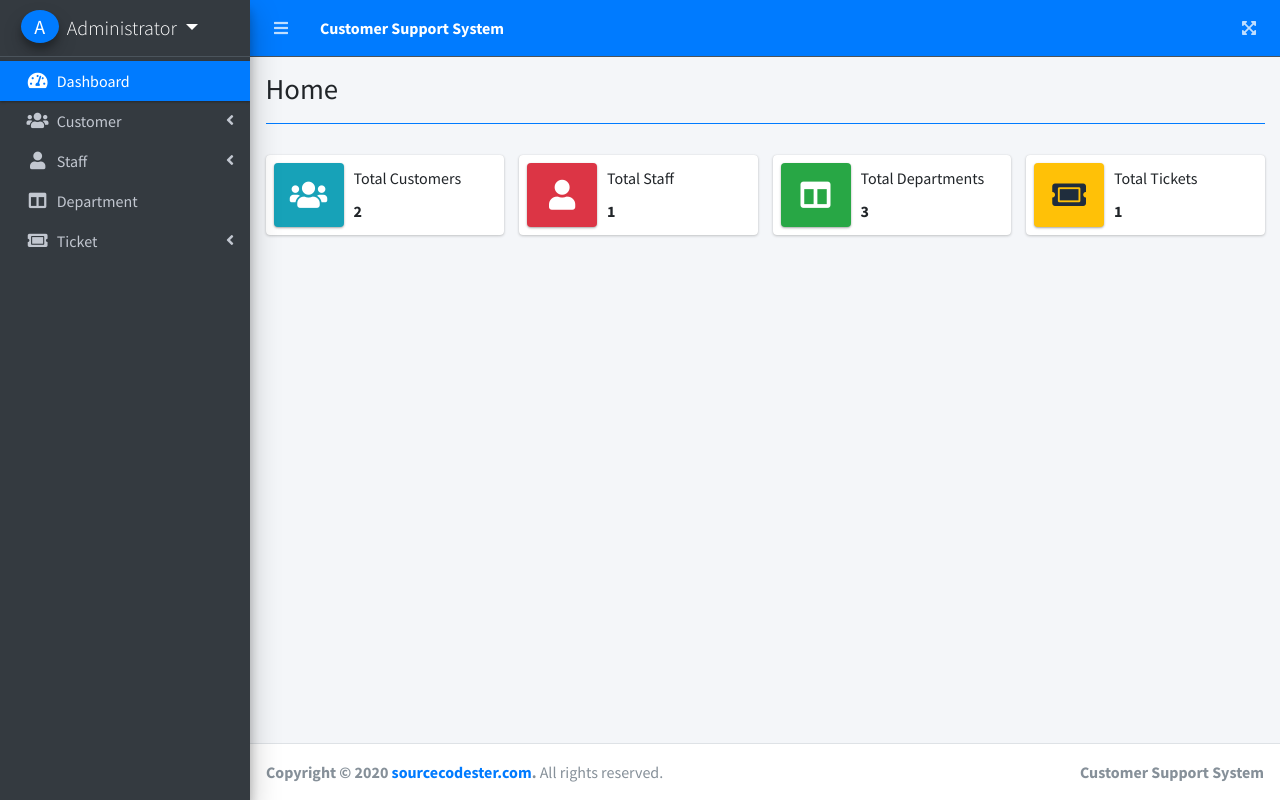
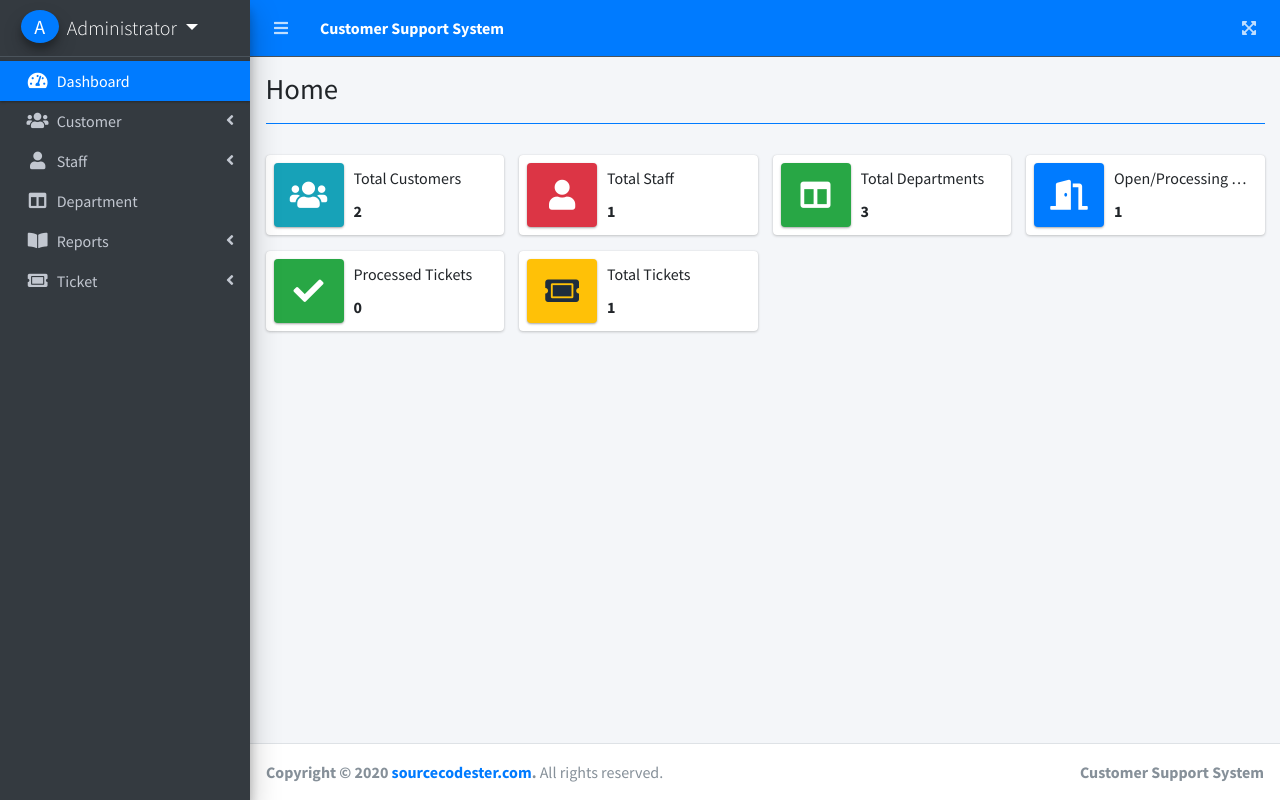
Before and after one commit to Negusu12/customer_support, a PHP site: page /customer-support-system/ in a window 1280 px wide. Run offline with PHP 8.4, Linux system fonts and the light colour scheme; a user stored in the database is signed in; data comes from the database, SQL or seed files in the repository; some libraries are stand-ins or nearby versions.

Commit message:
finialized report, dashbord for staff

```diff
--- a/home.php
+++ b/home.php
@@ -49,6 +49,37 @@
       <!-- /.info-box -->
     </div>
     <!-- /.col -->
+
+    <div class="col-12 col-sm-6 col-md-3">
+      <div class="info-box mb-3">
+        <span class="info-box-icon bg-primary elevation-1"><i class="fas fa-door-open"></i></span>
+
+        <div class="info-box-content">
+          <span class="info-box-text">Open/Processing Tickets</span>
+          <span class="info-box-number"><?php echo $conn->query("SELECT * FROM tickets WHERE (tickets.status = 0 OR tickets.status = 1)")->num_rows; ?></span>
+        </div>
+        <!-- /.info-box-content -->
+      </div>
+      <!-- /.info-box -->
+    </div>
+    <!-- /.col -->
+
+    <!-- fix for small devices only -->
+    <div class="clearfix hidden-md-up"></div>
+
+    <div class="col-12 col-sm-6 col-md-3">
+      <div class="info-box mb-3">
+        <span class="info-box-icon bg-success elevation-1"><i class="fas fa-check"></i></span>
+
+        <div class="info-box-content">
+          <span class="info-box-text">Processed Tickets</span>
+          <span class="info-box-number"><?php echo $conn->query("SELECT * FROM tickets where tickets.status=2")->num_rows; ?></span>
+        </div>
+        <!-- /.info-box-content -->
+      </div>
+      <!-- /.info-box -->
+    </div>
+
     <div class="col-12 col-sm-6 col-md-3">
       <div class="info-box mb-3">
         <span class="info-box-icon bg-warning elevation-1"><i class="fas fa-ticket-alt"></i></span>
@@ -66,24 +97,12 @@
 
 <?php elseif ($_SESSION['login_type'] == 3) : ?>
   <div class="row">
-    <div class="col-12 col-sm-6 col-md-3">
-      <div class="info-box">
-        <span class="info-box-icon bg-info elevation-1"><i class="fas fa-users"></i></span>
 
-        <div class="info-box-content">
-          <span class="info-box-text">Total Customers</span>
-          <span class="info-box-number">
-            <?php echo $conn->query("SELECT * FROM customers")->num_rows; ?>
-          </span>
-        </div>
-        <!-- /.info-box-content -->
-      </div>
-      <!-- /.info-box -->
-    </div>
+
     <!-- /.col -->
     <div class="col-12 col-sm-6 col-md-3">
       <div class="info-box mb-3">
-        <span class="info-box-icon bg-warning elevation-1"><i class="fas fa-ticket-alt"></i></span>
+        <span class="info-box-icon bg-info elevation-1"><i class="fas fa-door-open"></i></span>
 
         <div class="info-box-content">
           <span class="info-box-text">Open Tickets</span>
@@ -100,7 +119,7 @@
 
     <div class="col-12 col-sm-6 col-md-3">
       <div class="info-box mb-3">
-        <span class="info-box-icon bg-warning elevation-1"><i class="fas fa-ticket-alt"></i></span>
+        <span class="info-box-icon bg-success elevation-1"><i class="fas fa-check"></i></span>
 
         <div class="info-box-content">
           <span class="info-box-text">Processed Tickets</span>
@@ -126,6 +145,44 @@
     <!-- /.col -->
   </div>
 
+
+<?php elseif ($_SESSION['login_type'] == 2) : ?>
+  <div class="row">
+
+
+    <!-- /.col -->
+    <div class="col-12 col-sm-6 col-md-3">
+      <div class="info-box mb-3">
+        <span class="info-box-icon bg-primary elevation-1"><i class="fas fa-door-open"></i></span>
+
+        <div class="info-box-content">
+          <span class="info-box-text">Open Tickets</span>
+          <span class="info-box-number"><?php echo $conn->query("SELECT * FROM tickets WHERE tickets.status = 0")->num_rows; ?></span>
+        </div>
+        <!-- /.info-box-content -->
+      </div>
+      <!-- /.info-box -->
+    </div>
+    <!-- /.col -->
+
+    <!-- fix for small devices only -->
+    <div class="clearfix hidden-md-up"></div>
+
+    <div class="col-12 col-sm-6 col-md-3">
+      <div class="info-box mb-3">
+        <span class="info-box-icon bg-success elevation-1"><i class="fas fa-check"></i></span>
+
+        <div class="info-box-content">
+          <span class="info-box-text">Processed Tickets</span>
+          <span class="info-box-number"><?php echo $conn->query("SELECT * FROM tickets where tickets.status=2 and tickets.staff_id = {$_SESSION['login_id']}")->num_rows; ?></span>
+        </div>
+        <!-- /.info-box-content -->
+      </div>
+      <!-- /.info-box -->
+    </div>
+
+  </div>
+
 <?php else : ?>
   <div class="col-12">
     <div class="card">
--- a/sidebar.php
+++ b/sidebar.php
@@ -1,8 +1,8 @@
   <aside class="main-sidebar sidebar-dark-primary elevation-4">
     <div class="dropdown">
       <a href="javascript:void(0)" class="brand-link dropdown-toggle" data-toggle="dropdown" aria-expanded="true">
-        <span class="brand-image img-circle elevation-3 d-flex justify-content-center align-items-center bg-primary text-white font-weight-500" style="width: 38px;height:50px"><?php echo strtoupper(substr($_SESSION['login_firstname'], 0,1).substr($_SESSION['login_lastname'], 0,1)) ?></span>
-        <span class="brand-text font-weight-light"><?php echo ucwords($_SESSION['login_firstname'].' '.$_SESSION['login_lastname']) ?></span>
+        <span class="brand-image img-circle elevation-3 d-flex justify-content-center align-items-center bg-primary text-white font-weight-500" style="width: 38px;height:50px"><?php echo strtoupper(substr($_SESSION['login_firstname'], 0, 1) . substr($_SESSION['login_lastname'], 0, 1)) ?></span>
+        <span class="brand-text font-weight-light"><?php echo ucwords($_SESSION['login_firstname'] . ' ' . $_SESSION['login_lastname']) ?></span>
 
       </a>
       <div class="dropdown-menu" style="">
@@ -23,7 +23,7 @@
             </a>
 
           </li>
-        <?php if($_SESSION['login_type'] == 1): ?>
+          <?php if ($_SESSION['login_type'] == 1) : ?>
             <li class="nav-item">
               <a href="#" class="nav-link nav-edit_customer">
                 <i class="nav-icon fas fa-users"></i>
@@ -78,6 +78,26 @@
                 </p>
               </a>
             </li>
+
+            <li class="nav-item">
+              <a href="#" class="nav-link nav-edit_staff">
+                <i class="nav-icon fas fa-book-open"></i>
+                <p>
+                  Reports
+                  <i class="right fas fa-angle-left"></i>
+                </p>
+              </a>
+              <ul class="nav nav-treeview">
+                <li class="nav-item">
+                  <a href="./index.php?page=ticket_report" class="nav-link nav-customer_list tree-item">
+                    <i class="fas fa-angle-right nav-icon"></i>
+                    <p>List</p>
+                  </a>
+                </li>
+              </ul>
+            </li>
+
+
           <?php endif; ?>
           <li class="nav-item">
             <a href="#" class="nav-link nav-edit_ticket nav-view_ticket">
@@ -107,18 +127,18 @@
     </div>
   </aside>
   <script>
-  	$(document).ready(function(){
+    $(document).ready(function() {
       var page = '<?php echo isset($_GET['page']) ? $_GET['page'] : 'home' ?>';
-  		if($('.nav-link.nav-'+page).length > 0){
-  			$('.nav-link.nav-'+page).addClass('active')
-          console.log($('.nav-link.nav-'+page).hasClass('tree-item'))
-  			if($('.nav-link.nav-'+page).hasClass('tree-item') == true){
-          $('.nav-link.nav-'+page).closest('.nav-treeview').siblings('a').addClass('active')
-  				$('.nav-link.nav-'+page).closest('.nav-treeview').parent().addClass('menu-open')
+      if ($('.nav-link.nav-' + page).length > 0) {
+        $('.nav-link.nav-' + page).addClass('active')
+        console.log($('.nav-link.nav-' + page).hasClass('tree-item'))
+        if ($('.nav-link.nav-' + page).hasClass('tree-item') == true) {
+          $('.nav-link.nav-' + page).closest('.nav-treeview').siblings('a').addClass('active')
+          $('.nav-link.nav-' + page).closest('.nav-treeview').parent().addClass('menu-open')
         }
       }
-      $('.manage_account').click(function(){
-        uni_modal('Manage Account','manage_user.php?id='+$(this).attr('data-id'))
+      $('.manage_account').click(function() {
+        uni_modal('Manage Account', 'manage_user.php?id=' + $(this).attr('data-id'))
       })
     })
   </script>
```
Also changed, not shown: ticket_report.php (added, +94 -0 lines). Lines whose indentation alone changed are shown as unchanged.
